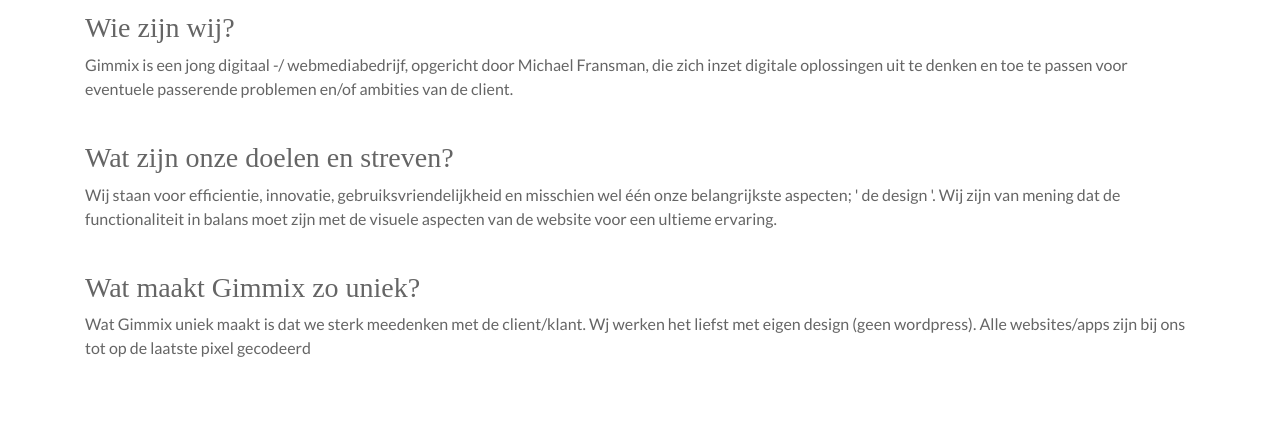
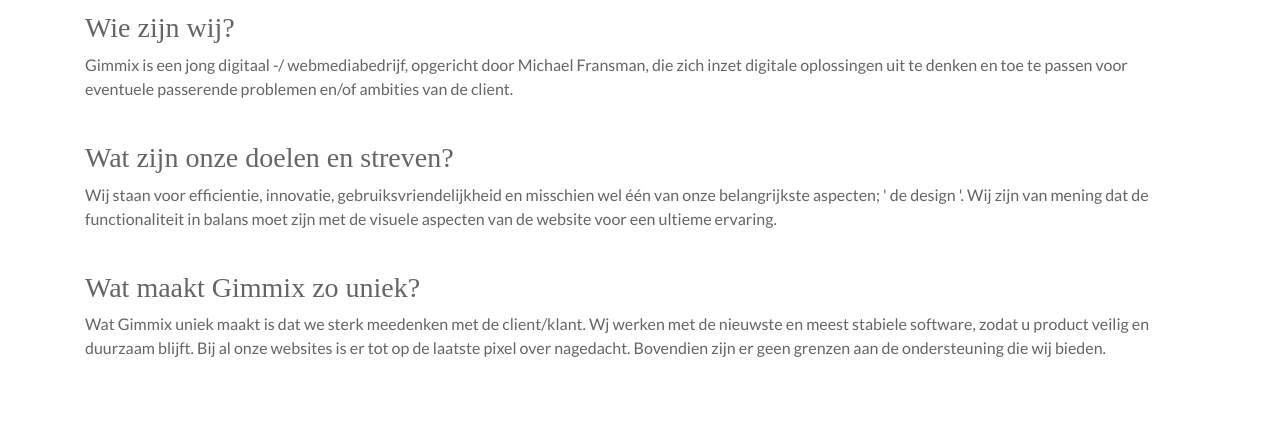
Before and after one commit to mikeyfe6/Menefex, a Gatsby site: page /about in a window 1280 px wide. Shown: the part 379-800 px from the top of the page. Built offline with nearby package versions, Linux system fonts and the light colour scheme; Gatsby itself is replaced by a stand-in of ours; a web font is replaced by a local one.

Commit message:
Testing redirects & updated footer..

```diff
--- a/src/pages/about.jsx
+++ b/src/pages/about.jsx
@@ -31,7 +31,7 @@
               </h3>
               <p>
                 Wij staan voor efficientie, innovatie, gebruiksvriendelijkheid
-                en misschien wel één onze belangrijkste aspecten; &apos; de
+                en misschien wel één van onze belangrijkste aspecten; &apos; de
                 design &apos;. Wij zijn van mening dat de functionaliteit in
                 balans moet zijn met de visuele aspecten van de website voor een
                 ultieme ervaring.
@@ -42,9 +42,10 @@
               </h3>
               <p>
                 Wat Gimmix uniek maakt is dat we sterk meedenken met de
-                client/klant. Wj werken het liefst met eigen design (geen
-                wordpress). Alle websites/apps zijn bij ons tot op de laatste
-                pixel gecodeerd
+                client/klant. Wj werken met de nieuwste en meest stabiele
+                software, zodat u product veilig en duurzaam blijft. Bij al onze
+                websites is er tot op de laatste pixel over nagedacht. Bovendien
+                zijn er geen grenzen aan de ondersteuning die wij bieden.
               </p>
             </div>
           </div>
--- a/src/styles/modules/footer.module.scss
+++ b/src/styles/modules/footer.module.scss
@@ -58,7 +58,7 @@
 
 .termscods {
   text-align: center;
-  margin-bottom: 25px;
+  margin-bottom: 50px;
   font-size: 0.7em;
   color: $fifth-color;
 }
```
Also changed, not shown: 1 other file.
